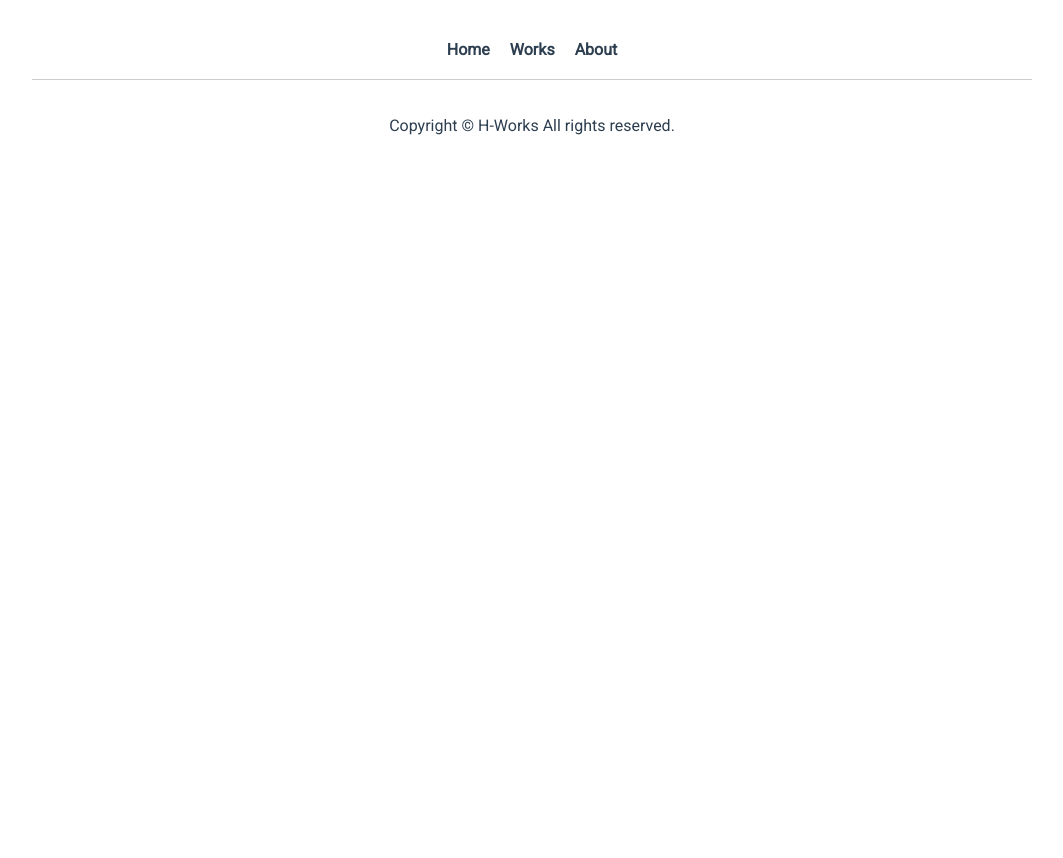
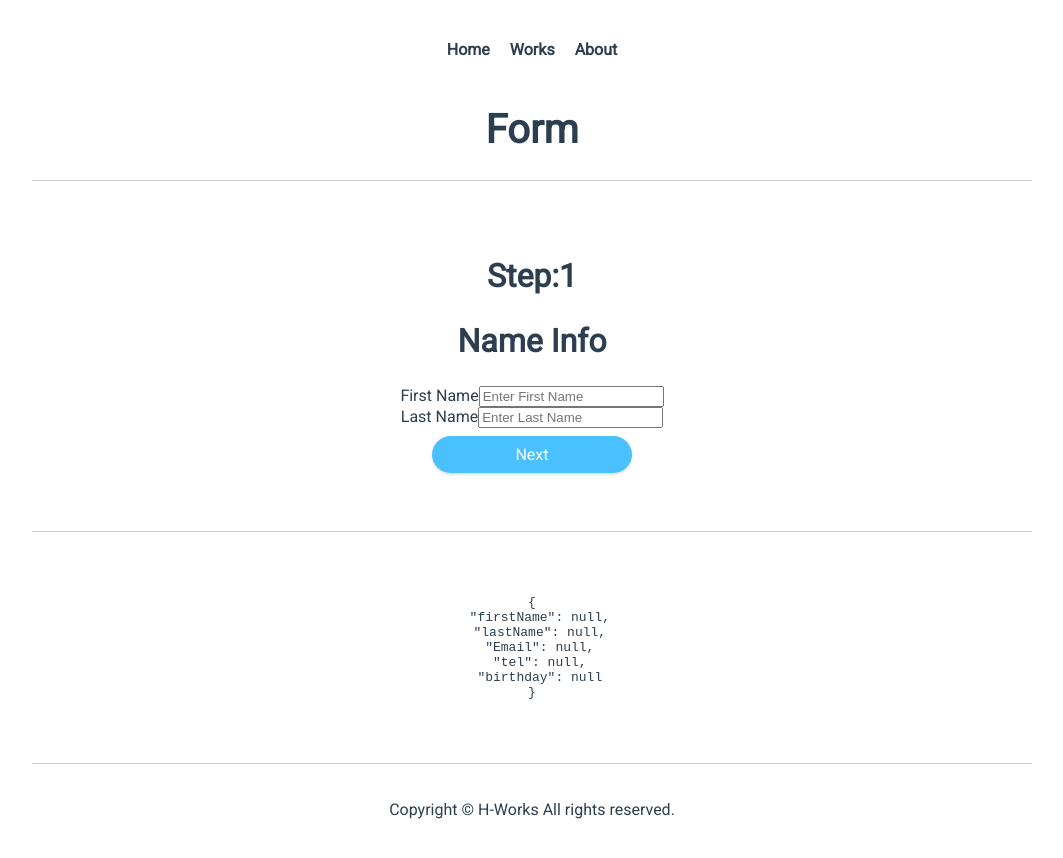
Before and after one commit to hw-hachiya/hw-prof, a Vue app: page /form in a window 1280 px wide. Shown: the top 858 px of the page, without its empty margins (108-1171 px from the left). Before the commit the page ends 800 px from the top, so only its background shows below. Built offline with nearby package versions, Linux system fonts and the light colour scheme.

Commit message:
Stepフォームを作成した

```diff
--- a/src/App.vue
+++ b/src/App.vue
@@ -80,6 +80,18 @@ body {
   button {
     font-family: "Roboto", "Noto Sans JP", sans-serif;
   }
+  .btn {
+    width: 200px;
+    border: 1px solid transparent;
+    border-radius: 100px;
+    background-color: #4ac0ff;
+    cursor: pointer;
+    padding: 0.5em;
+    margin: 0.5em;
+    box-shadow: 0px 2px 3px #00000020;
+    font-size: 1rem;
+    color: #fff;
+  }
   .long-sentence {
     text-align: left;
   }
--- a/src/components/AccComp.vue
+++ b/src/components/AccComp.vue
@@ -32,20 +32,6 @@ export default {
 </script>
 
 <style lang="scss" scoped>
-.acc {
-  .btn {
-    width: 200px;
-    border: 1px solid transparent;
-    border-radius: 100px;
-    background-color: #4ac0ff;
-    cursor: pointer;
-    padding: 0.5em;
-    margin: 0.5em;
-    box-shadow: 0px 2px 3px #00000020;
-    font-size: 1rem;
-    color: #fff;
-  }
-}
 .v-enter-active {
   transition: opacity 0.5s;
 }
--- /dev/null
+++ b/src/components/FormBirthdayComp.vue
@@ -0,0 +1,34 @@
+<template>
+  <div class="form-birthday">
+    <form @input="submit">
+      <h2>User Info</h2>
+      <div class="form-group">
+        <label for="birthday">Birthday</label>
+        <input
+          type="text"
+          class="form-control"
+          v-model="birthday"
+          placeholder="Enter Birthday"
+        />
+      </div>
+    </form>
+  </div>
+</template>
+
+<script>
+export default {
+  name: "FormBirthdayComp",
+  data: () => {
+    return {
+      birthday: null,
+    };
+  },
+  methods: {
+    submit: function () {
+      this.$emit("update", {
+        birthday: this.birthday,
+      });
+    },
+  },
+};
+</script>
--- /dev/null
+++ b/src/components/FormConfirmComp.vue
@@ -0,0 +1,18 @@
+<template>
+  <div class="form-confirm">
+    <h2>Confirmation</h2>
+    <p>Name: {{ form.firstName }} {{ form.lastName }}</p>
+    <p>Email: {{ form.Email }}</p>
+    <p>Tel: {{ form.tel }}</p>
+    <p>Birthday: {{ form.birthday }}</p>
+  </div>
+</template>
+
+<script>
+export default {
+  name: "FormConfirmComp",
+  props: {
+    form: Object,
+  },
+};
+</script>
--- /dev/null
+++ b/src/components/FormContactComp.vue
@@ -0,0 +1,45 @@
+<template>
+  <div class="form-contact">
+    <form @input="submit">
+      <h2>Contact Info</h2>
+      <div class="form-group">
+        <label for="Email">Email</label>
+        <input
+          type="text"
+          class="form-control"
+          v-model="Email"
+          placeholder="Enter Email"
+        />
+      </div>
+      <div class="form-group">
+        <label for="tel">Tel</label>
+        <input
+          type="text"
+          class="form-control"
+          v-model="tel"
+          placeholder="Enter Phone Number"
+        />
+      </div>
+    </form>
+  </div>
+</template>
+
+<script>
+export default {
+  name: "FormContactComp",
+  data: () => {
+    return {
+      Email: null,
+      tel: null,
+    };
+  },
+  methods: {
+    submit: function () {
+      this.$emit("update", {
+        Email: this.Email,
+        tel: this.tel,
+      });
+    },
+  },
+};
+</script>
--- /dev/null
+++ b/src/components/FormNameComp.vue
@@ -0,0 +1,45 @@
+<template>
+  <div class="form-name">
+    <form @input="submit">
+      <h2>Name Info</h2>
+      <div class="form-group">
+        <label for="firstName">First Name</label>
+        <input
+          type="text"
+          class="form-control"
+          v-model="firstName"
+          placeholder="Enter First Name"
+        />
+      </div>
+      <div class="form-group">
+        <label for="lastName">Last Name</label>
+        <input
+          type="text"
+          class="form-control"
+          v-model="lastName"
+          placeholder="Enter Last Name"
+        />
+      </div>
+    </form>
+  </div>
+</template>
+
+<script>
+export default {
+  name: "FormNameComp",
+  data: () => {
+    return {
+      firstName: null,
+      lastName: null,
+    };
+  },
+  methods: {
+    submit: function () {
+      this.$emit("update", {
+        firstName: this.firstName,
+        lastName: this.lastName,
+      });
+    },
+  },
+};
+</script>
--- a/src/router/index.js
+++ b/src/router/index.js
@@ -30,6 +30,12 @@ const routes = [
     meta: { title: "期間限定公開", desc: "この機会をお見逃しなく！" },
     props: true,
   },
+  {
+    path: "/form",
+    name: "form",
+    component: () => import("../views/FormView.vue"),
+    meta: { title: "Form 入力はこちらから", desc: "画面遷移するフォーム" },
+  },
 ];
 
 const router = new VueRouter({
--- /dev/null
+++ b/src/views/FormView.vue
@@ -0,0 +1,63 @@
+<template>
+  <div class="form">
+    <h1>Form</h1>
+    <div class="content">
+      <h2>Step:{{ stepNumber }}</h2>
+      <keep-alive>
+        <FormNameComp v-if="stepNumber === 1" @update="updateForm" />
+        <FormContactComp v-if="stepNumber === 2" @update="updateForm" />
+        <FormBirthdayComp v-if="stepNumber === 3" @update="updateForm" />
+        <FormConfirmComp v-if="stepNumber === 4" v-bind:form="form" />
+      </keep-alive>
+      <button class="btn" @click="backStep" v-show="stepNumber != 1">
+        Back
+      </button>
+      <button class="btn" @click="nextStep" v-show="stepNumber != 4">
+        Next
+      </button>
+    </div>
+    <div class="content">
+      <pre><code>{{ form }}</code></pre>
+    </div>
+  </div>
+</template>
+
+<script>
+import FormNameComp from "@/components/FormNameComp.vue";
+import FormContactComp from "@/components/FormContactComp.vue";
+import FormBirthdayComp from "@/components/FormBirthdayComp.vue";
+import FormConfirmComp from "@/components/FormConfirmComp.vue";
+
+export default {
+  name: "FormView",
+  components: {
+    FormNameComp,
+    FormContactComp,
+    FormBirthdayComp,
+    FormConfirmComp,
+  },
+  data: () => {
+    return {
+      stepNumber: 1,
+      form: {
+        firstName: null,
+        lastName: null,
+        Email: null,
+        tel: null,
+        birthday: null,
+      },
+    };
+  },
+  methods: {
+    updateForm: function (formData) {
+      Object.assign(this.form, formData);
+    },
+    backStep: function () {
+      this.stepNumber--;
+    },
+    nextStep: function () {
+      this.stepNumber++;
+    },
+  },
+};
+</script>
--- a/src/views/WorksView.vue
+++ b/src/views/WorksView.vue
@@ -34,6 +34,11 @@
     </div>
     <div class="content">
       <h2>Works</h2>
+      <h3>フォームサンプル</h3>
+      <router-link to="/form">フォームはこちら</router-link>
+    </div>
+    <div class="content">
+      <h2>Works</h2>
       <h3>サンプル</h3>
       <p>This is my second work.</p>
       <button @click="clickBtn('OK')">クリック</button>
```
Also changed, not shown: 15 other files (tests, documents, lock files or other folders).
